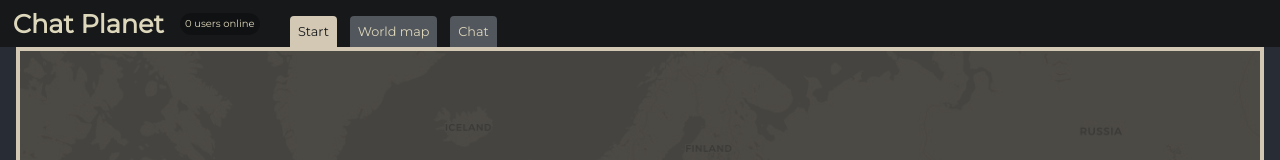
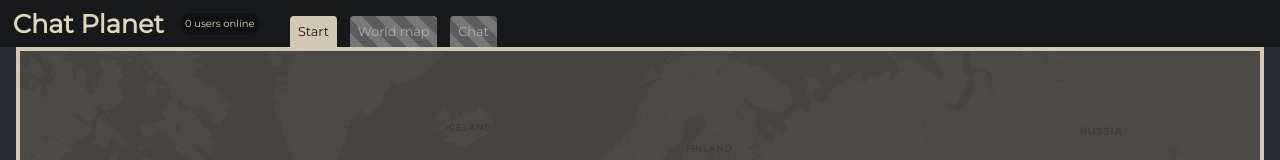
Before and after one commit to Kartm/chat-planet, a React (Create React App) app: page / in a window 1280 px wide. Shown: the top 160 px of the page. Built offline with nearby package versions, Linux system fonts and the light colour scheme; no server answers.

Commit message:
Added setting current user after a successful login and switching tabs automatically

```diff
--- a/src/Server/SocketManager.js
+++ b/src/Server/SocketManager.js
@@ -12,7 +12,7 @@ module.exports = socket => {
     socket.on(LOGIN_ATTEMPT, data => {
         const { name, countryCode } = data
 
-        let response = { error: null, users: null }
+        let response = { user: null, error: null, users: null }
         if (isNameInUse({ name, users })) {
             response.error = 'Username in use.'
         } else {
@@ -25,6 +25,7 @@ module.exports = socket => {
             )
             users = addUser({ user, users })
             response.users = users
+            response.user = data
             io.emit(REFRESH_USERS, { users })
         }
         socket.emit(LOGIN_RESPONSE, { response })
--- a/src/components/App/App.js
+++ b/src/components/App/App.js
@@ -11,11 +11,7 @@ const socketUrl = 'http://localhost:3231'
 
 class App extends Component {
     state = {
-        //user: null,
-        user: {
-            nickname: 'Arach',
-            countryCode: 'PL'
-        },
+        user: null,
         users: [],
         tab: Tabs.START, //1 - world map, 2 - about, 3 - chat
         chat: {
@@ -61,7 +57,6 @@ class App extends Component {
         socket.on('connect', () => {
             console.log('Connected to server.')
             socket.on(REFRESH_USERS, ({ users }) => {
-                console.log(users)
                 this.setUsers(users)
             })
         })
@@ -75,8 +70,16 @@ class App extends Component {
         this.setState({ location: location })
     }
 
+    setUser = user => {
+        this.setState({ user })
+    }
+
     setUsers = users => {
         this.setState({ users })
+    }
+
+    setTab = tab => {
+        this.setState({ tab })
     }
 
     render() {
@@ -84,6 +87,7 @@ class App extends Component {
             <React.Fragment>
                 <Header
                     onTabChange={this.onTabChange}
+                    activeTab={this.state.tab}
                     onLogin={this.onLogin}
                     users={this.state.users}
                     isLoggedIn={this.state.user !== null}
@@ -91,6 +95,8 @@ class App extends Component {
                 />
                 <Tab
                     setUsers={this.setUsers}
+                    setUser={this.setUser}
+                    setTab={this.setTab}
                     user={this.state.user}
                     chat={this.state.chat}
                     tab={this.state.tab}
--- a/src/components/Header/Header.js
+++ b/src/components/Header/Header.js
@@ -11,6 +11,7 @@ const Header = props => {
             <OnlineBadge amount={amount} />
             <Navbar
                 isLoggedIn={props.isLoggedIn}
+                activeTab={props.activeTab}
                 isChatActive={props.isChatActive}
                 onTabChange={props.onTabChange}
             />
--- a/src/components/Navbar/Navbar.js
+++ b/src/components/Navbar/Navbar.js
@@ -1,12 +1,11 @@
 import React, { Component } from 'react'
 import NavbarItem from './NavbarItem/NavbarItem'
 import './Navbar.css'
+import { Tabs } from '../App/Enums'
 
 class Navbar extends Component {
-    state = { active: 1 }
-
-    onClick = index => {
-        this.setState({ active: index })
+    isActive = tab => {
+        return tab === this.props.activeTab
     }
 
     render() {
@@ -15,29 +14,28 @@ class Navbar extends Component {
                 <NavbarItem
                     onClick={() => {
                         this.props.onTabChange(1)
-                        this.onClick(1)
                     }}
                     text='Start'
-                    isActive={this.state.active === 1}
+                    isActive={this.isActive(Tabs.START)}
                     isDisabled={false}
                 />
                 <NavbarItem
                     onClick={() => {
                         this.props.onTabChange(2)
-                        this.onClick(2)
                     }}
                     text='World map'
-                    isActive={this.state.active === 2}
+                    isActive={this.isActive(Tabs.WORLDMAP)}
                     isDisabled={!this.props.isLoggedIn}
                 />
                 <NavbarItem
                     onClick={() => {
                         this.props.onTabChange(3)
-                        this.onClick(3)
                     }}
                     text='Chat'
-                    isActive={this.state.active === 3}
-                    isDisabled={!this.props.isChatActive}
+                    isActive={this.isActive(Tabs.CHAT)}
+                    isDisabled={
+                        !this.props.isChatActive || !this.props.isLoggedIn
+                    }
                 />
             </div>
         )
--- a/src/components/Start/Banner/Banner.js
+++ b/src/components/Start/Banner/Banner.js
@@ -5,7 +5,11 @@ import SepiaButton from '../../reusable/SepiaButton/SepiaButton'
 
 const Banner = props => {
     let display = props.clickedJoin ? (
-        <Login setUsers={props.setUsers} />
+        <Login
+            setUsers={props.setUsers}
+            setUser={props.setUser}
+            setTab={props.setTab}
+        />
     ) : (
         <SepiaButton onClick={props.onClick}>JOIN</SepiaButton>
     )
--- a/src/components/Start/Login/Login.js
+++ b/src/components/Start/Login/Login.js
@@ -4,6 +4,7 @@ import Flag from '../../reusable/Flag/Flag'
 import SepiaInput from '../../reusable/SepiaInput/SepiaInput'
 import SepiaButton from '../../reusable/SepiaButton/SepiaButton'
 import { LOGIN_ATTEMPT, LOGIN_RESPONSE } from '../../../Server/Events'
+import { Tabs } from '../../App/Enums'
 
 import io from 'socket.io-client'
 const socket = io('http://localhost:3231')
@@ -57,6 +58,8 @@ class About extends Component {
         socket.on(LOGIN_RESPONSE, ({ response }) => {
             if (response.error === null) {
                 this.props.setUsers(response.users)
+                this.props.setTab(Tabs.WORLDMAP)
+                this.props.setUser(response.user)
             } else {
                 this.setState({
                     loginError: response.error
--- a/src/components/Start/Start.jsx
+++ b/src/components/Start/Start.jsx
@@ -10,6 +10,8 @@ class Start extends Component {
                 <Banner
                     clickedJoin={this.state.clickedJoin}
                     setUsers={this.props.setUsers}
+                    setUser={this.props.setUser}
+                    setTab={this.props.setTab}
                     onClick={() => {
                         this.setState({ clickedJoin: true })
                     }}
--- a/src/components/Tab/Tab.js
+++ b/src/components/Tab/Tab.js
@@ -8,7 +8,13 @@ const Tab = props => {
     let element
     switch (props.tab) {
         case 1:
-            element = <Start setUsers={props.setUsers} />
+            element = (
+                <Start
+                    setUsers={props.setUsers}
+                    setUser={props.setUser}
+                    setTab={props.setTab}
+                />
+            )
             break
         case 2:
             element = <MapWrapper />
```
